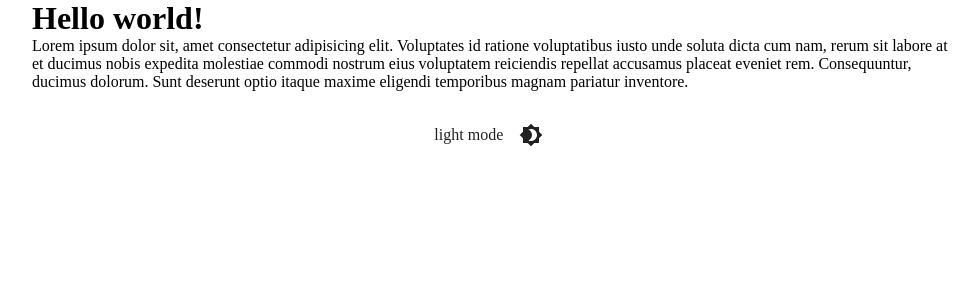
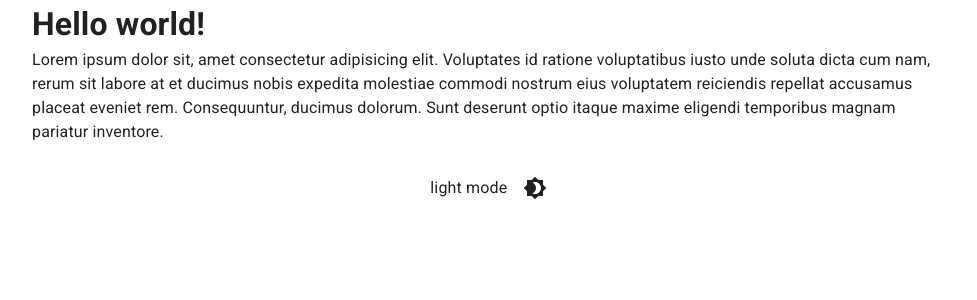
Before and after one commit to Frederic-K/MUI-Theming, a React (Create React App) app: page / in a window 1280 px wide. Shown: the top 300 px of the page, without its empty margins (32-1009 px from the left). Built offline with nearby package versions, Linux system fonts and the light colour scheme.

Commit message:
working on theme

```diff
--- a/src/App.jsx
+++ b/src/App.jsx
@@ -5,6 +5,9 @@ import ColorModeContext from './themes/ColorModeContext'
 import SwitchButton from './components/SwitchButton'
 import ToggleColorMode from './themes/ToggleColorMode'
 import { Container } from '@mui/material'
+import CssBaseline from '@mui/material/CssBaseline'
+import Switch from '@mui/material/Switch'
+import Button from '@mui/material/Button'
 
 import './app.css'
 
@@ -15,7 +18,8 @@ export default function App() {
   return (
     <ColorModeContext.Provider value={colorMode}>
       <ThemeProvider theme={theme}>
-        {/* <div className={`app ${mode === 'dark' && 'dark-theme'}`}> */}
+        {/* div className={`app ${mode === 'dark' && 'dark-theme'}`} */}
+        <CssBaseline />
         <Container>
           <div className="content">
             <h1>Hello world!</h1>
--- a/src/themes/Theme.js
+++ b/src/themes/Theme.js
@@ -35,6 +35,11 @@ const getDesignTokens = (mode) => ({
           }),
     },
   },
+
+  //////////////////////////////////
+  // palette: {
+  //   mode,
+  // },
 })
 
 export default getDesignTokens
--- a/src/themes/ToggleColorMode.js
+++ b/src/themes/ToggleColorMode.js
@@ -1,7 +1,14 @@
 import { useState, useMemo } from 'react'
 import { createTheme } from '@mui/material/styles'
 import getDesignTokens from './Theme'
-import { teal } from '@mui/material/colors'
+import {
+  teal,
+  amber,
+  grey,
+  deepOrange,
+  red,
+  lightGreen,
+} from '@mui/material/colors'
 
 export default function ToggleColorMode() {
   const [mode, setMode] = useState('light')
@@ -14,18 +21,18 @@ export default function ToggleColorMode() {
     []
   )
   // Deffault dark mode
-  // const currentTheme = useMemo(
-  //   () =>
-  //     createTheme({
-  //       palette: {
-  //         mode,
-  //       },
-  //     }),
-  //   [mode]
-  // )
+  const defaultTheme = useMemo(
+    () =>
+      createTheme({
+        palette: {
+          mode,
+        },
+      }),
+    [mode]
+  )
 
   // Upgrade default dark mode
-  const currentTheme = useMemo(
+  const tealTheme = useMemo(
     () =>
       createTheme({
         palette: {
@@ -39,16 +46,22 @@ export default function ToggleColorMode() {
           secondary: {
             main: '#f5f5f5',
           },
+          ...(mode === 'dark' && {
+            background: {
+              default: lightGreen[900],
+              paper: lightGreen[900],
+            },
+          }),
         },
       }),
     [mode]
   )
 
   // Full custom dark mode
-  // const currentTheme = useMemo(() => createTheme(getDesignTokens(mode)), [mode])
+  const currentTheme = useMemo(() => createTheme(getDesignTokens(mode)), [mode])
 
   return {
-    theme: currentTheme,
+    theme: tealTheme,
     colorMode,
     mode,
   }
```
Also changed, not shown: 2 other files (tests, documents, lock files or other folders).
